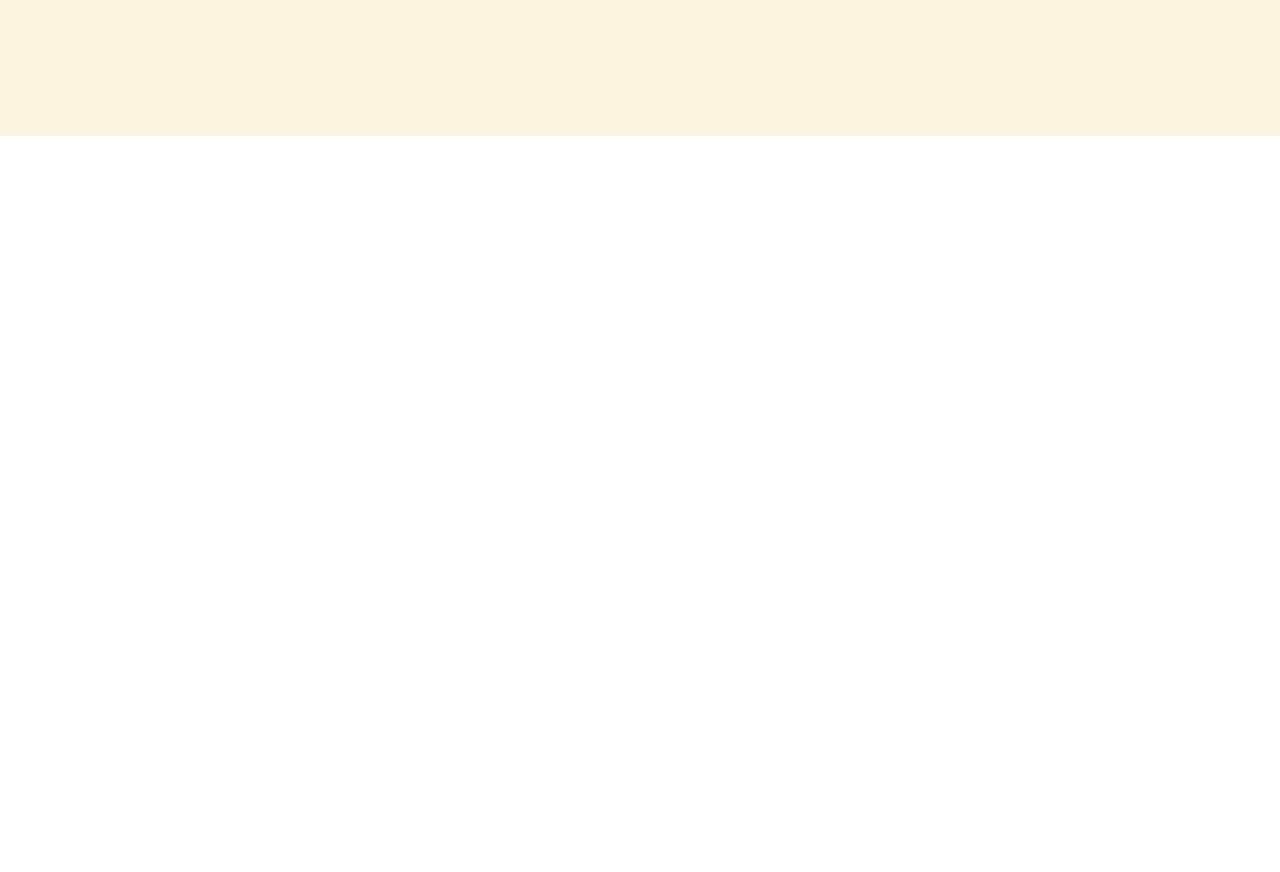
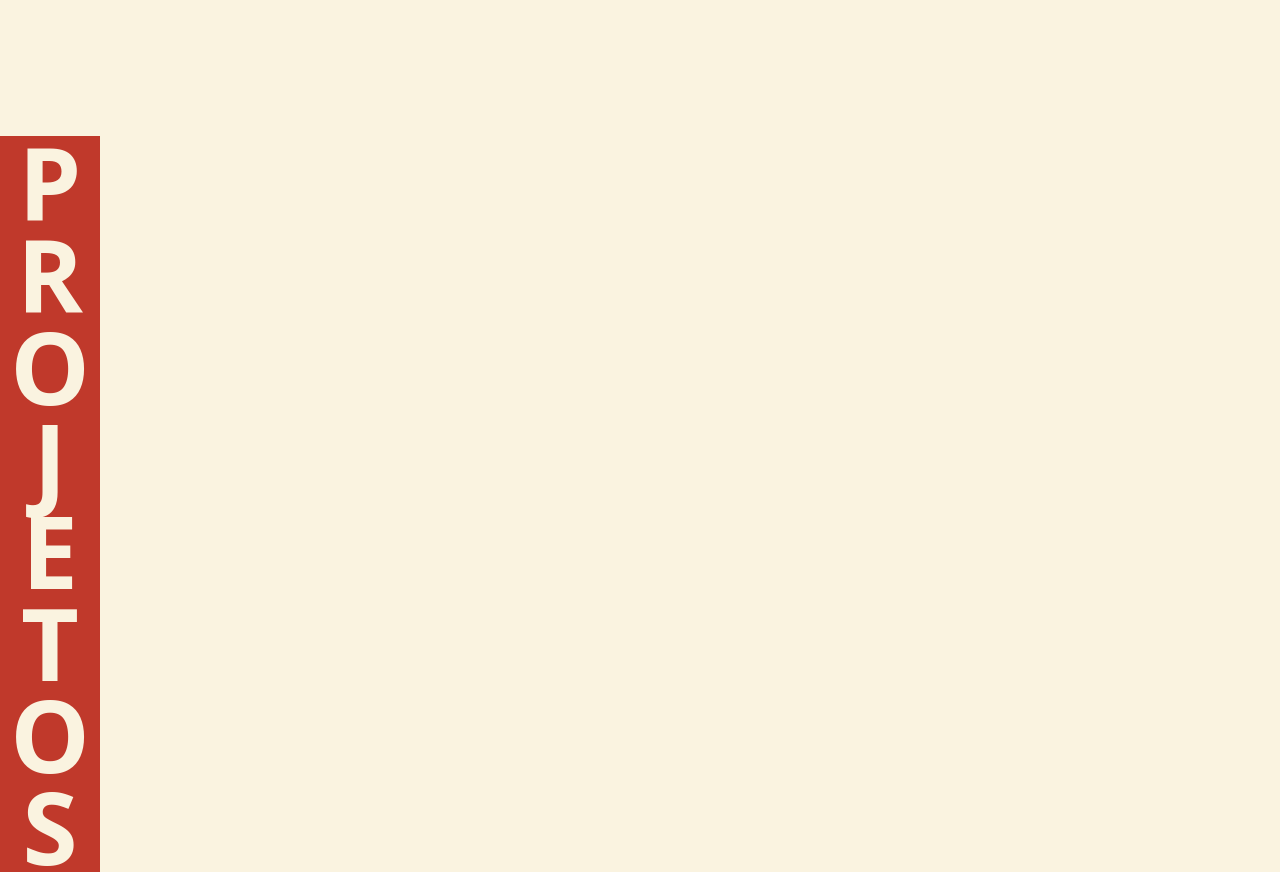
Before and after one commit to RNoleto/portfolio2025, a Vue app: page / in a window 1280 px wide. Shown: the part 1400-2272 px from the top of the page. Before the commit the page ends 1536 px from the top, so only its background shows below. Built offline with nearby package versions, Linux system fonts and the light colour scheme.

Commit message:
Testando campo com barra de destaque para projetos

```diff
--- a/src/App.vue
+++ b/src/App.vue
@@ -1,8 +1,10 @@
 <script setup>
 import Header from './components/Header.vue';
 import Footer from './components/Footer.vue';
+// Páginas
 import Hero from './views/Hero.vue';
 import AboutMe from './views/AboutMe.vue';
+import Projects from './views/Projects.vue';
 </script>
 
 <template>
@@ -10,6 +12,7 @@ import AboutMe from './views/AboutMe.vue';
   <main class="AppBody mt-[64px]">
     <Hero/>
     <AboutMe />
+    <Projects />
   </main>
   <!-- <Footer /> -->
 </template>
--- /dev/null
+++ b/src/views/Projects.vue
@@ -0,0 +1,30 @@
+<script setup>
+const title = "PROJETOS";
+const letters = title.split("");
+</script>
+
+<template>
+    <section class="relative">
+        <div class="flex flex-col items-center absolute left-0 top-0 bg-redCream w-[100px] h-full animeLeft">
+          <span v-for="(letter, index) in letters" :key="index" class="feature">
+            {{ letter }}
+          </span>
+        </div>
+    </section>
+</template>
+
+<style scoped>
+.feature{
+    display: block;
+    color: var(--color-cream);
+    font-family: var(--font-anton);
+    font-size: 100px;
+    font-weight: 900;
+    line-height: 1px;
+    justify-content: center;
+    align-items: center;
+    align-content: center;
+    margin: auto 0;
+
+}
+</style>
```
